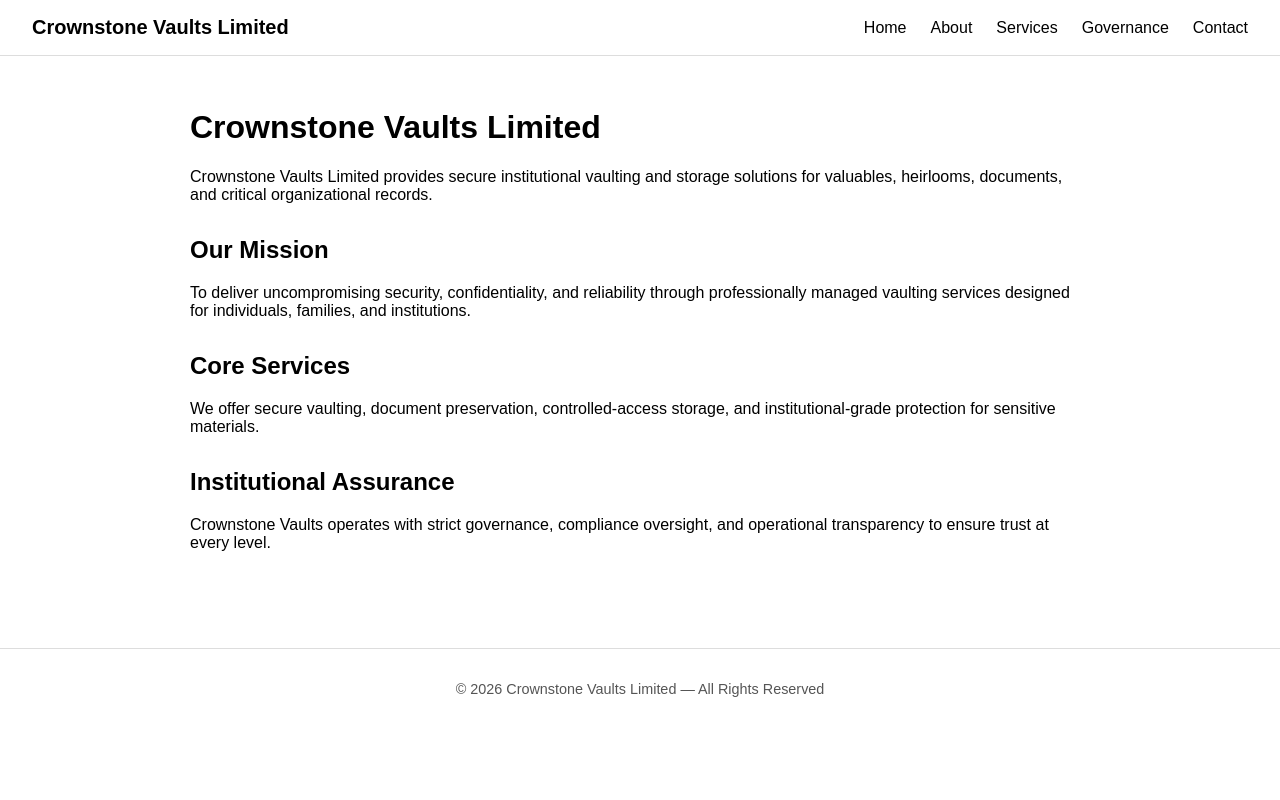
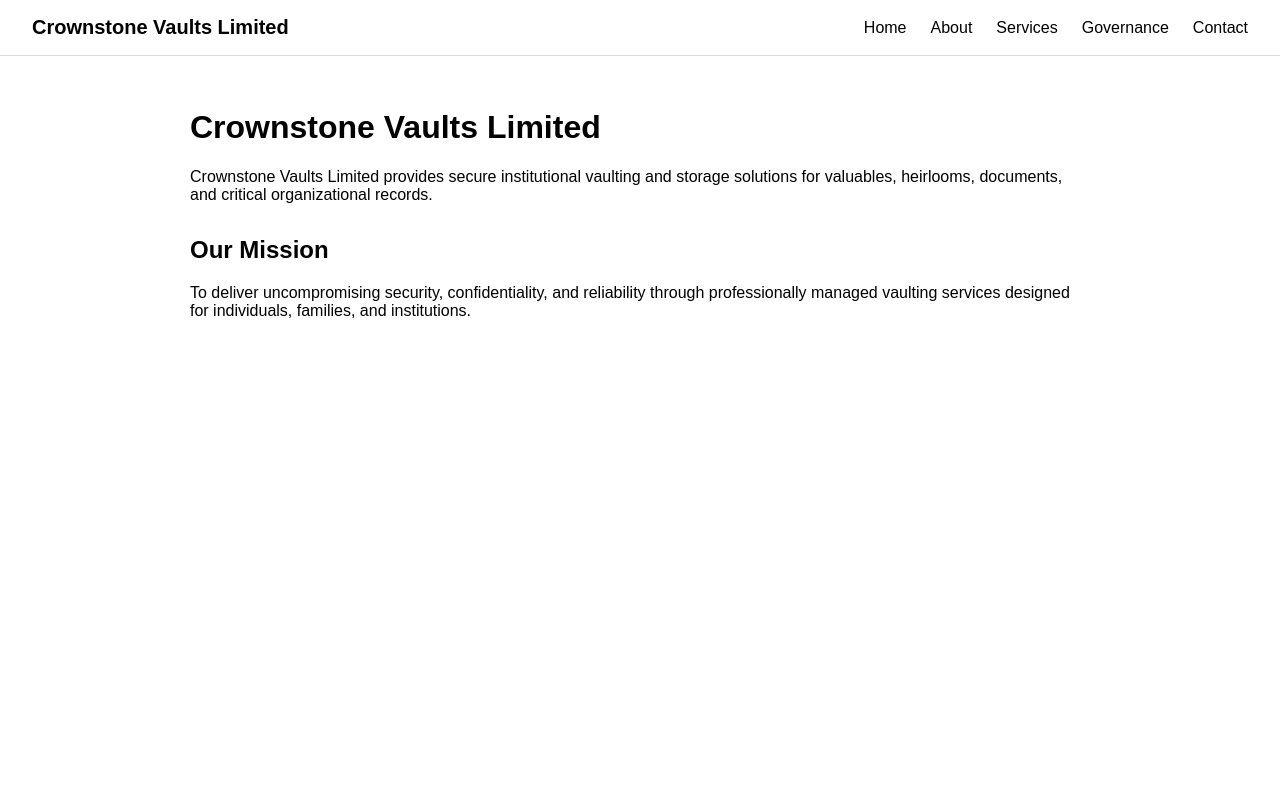
Before and after one commit to soulnlite/crownstone-vaults, a Next.js app: page / in a window 1280 px wide. Shown: the top 800 px of the page. Built offline with nearby package versions, Linux system fonts and the light colour scheme.

Commit message:
testing height levels

```diff
--- a/app/page.tsx
+++ b/app/page.tsx
@@ -16,6 +16,7 @@ export default function HomePage() {
           individuals, families, and institutions.
         </p>
       </section>
+<div style={{ height: "200vh" }}></div>
 
       <section style={{ marginTop: "2rem" }}>
         <h2>Core Services</h2>
```
